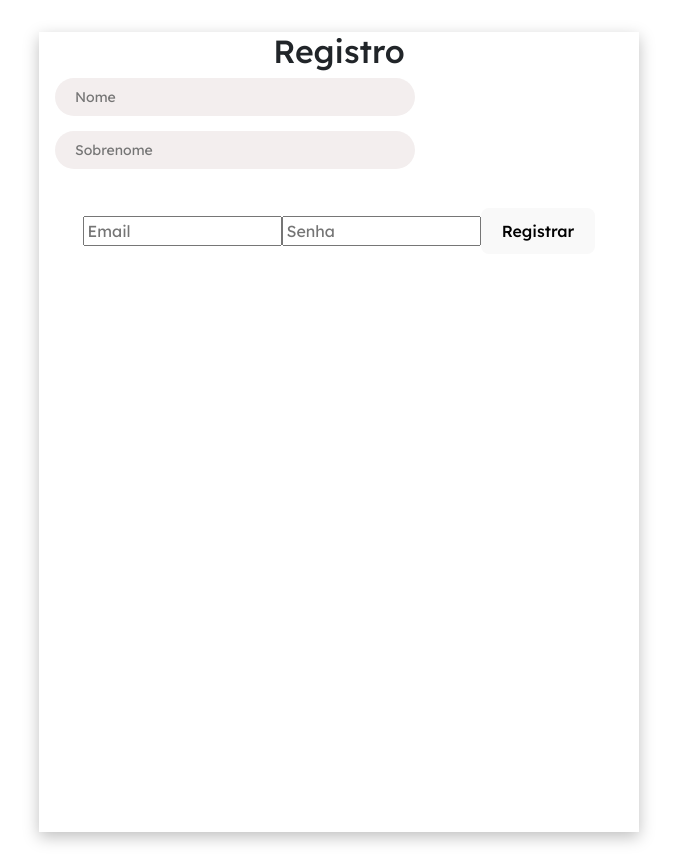
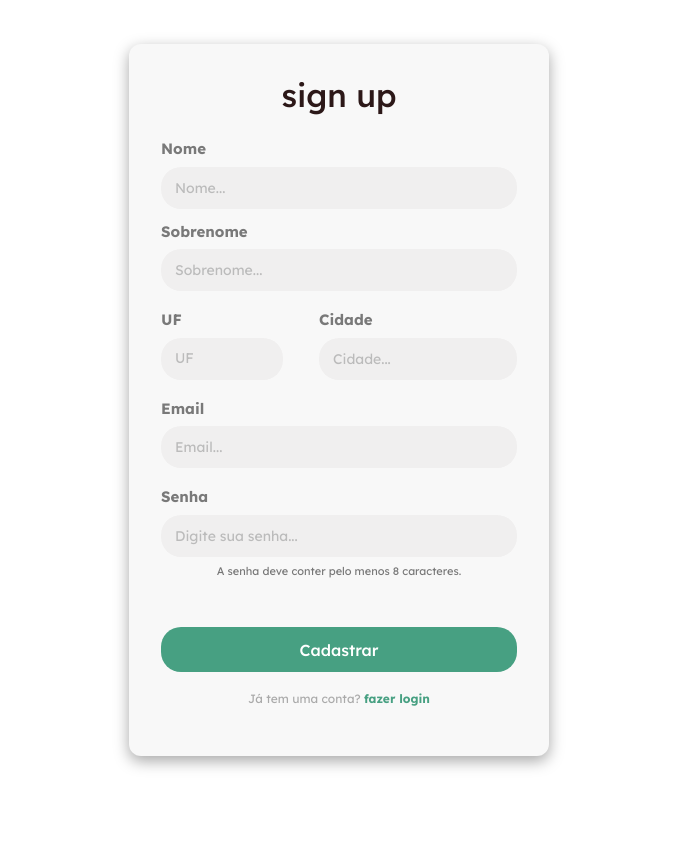
Before and after one commit to duudafs/travelapp, a React (Vite) app: page /registro in a window 1280 px wide. Shown: the whole page, without its empty margins (301-978 px from the left). After the commit the page ends 800 px from the top, so only its background shows below. Built offline with nearby package versions, Linux system fonts and the light colour scheme.

Commit message:
registro page

```diff
--- a/package.json
+++ b/package.json
@@ -11,6 +11,7 @@
   },
   "dependencies": {
     "bootstrap": "^5.3.8",
+    "primereact": "^10.9.7",
     "react": "^19.2.0",
     "react-dom": "^19.2.0",
     "react-router-dom": "^7.12.0"
--- a/src/views/Login.css
+++ b/src/views/Login.css
@@ -88,7 +88,7 @@
 }
 
 .submit-login:hover {
-  background-color: rgb(142, 206, 185);
+ background-color: rgb(142, 206, 158);
   transform: translateY(-4px);
 box-shadow: rgba(50, 50, 93, 0.25) 0px 6px 12px -2px, rgba(0, 0, 0, 0.3) 0px 3px 7px -3px;
 }
--- a/src/views/Registro.css
+++ b/src/views/Registro.css
@@ -1,30 +1,105 @@
-.card-registro{
-height: 800px;
-  width: 600px;
-  background-color: #ffffff;
-  box-shadow: rgba(0, 0, 0, 0.25) 0px 5px 15px;
+@import url('https://fonts.googleapis.com/css2?family=Lexend:wght@100..900&display=swap');
+* {
+  box-sizing: border-box;
 }
 
-.nome-input{
-  width: 100%;
-  max-width: 360px;
-  font-size: 14px;
-  height: 38px;
-  margin-bottom: 15px;
-  padding-left: 20px;
-  border: none;
-  border-radius: 20px;
-  background-color: #f3eeee;
+body {
+  background: #ffffff;
+  font-family: 'Lexend', sans-serif;
 }
 
-.sobrenome-input{
+.card-registro {
+  width: 420px;
+  padding: 32px;
+  background: #f8f8f8;
+  border-radius: 12px;
+  color: rgb(44, 24, 24);
+  font-family: 'Lexend', sans-serif;
+  box-shadow: rgba(0, 0, 0, 0.35) 0px 5px 15px;
+}
+
+.card-registro h2 {
+  text-align: center;
+  margin-bottom: 24px;
+}
+
+.container-registro {
+  display: flex;
+  flex-direction: column;
+  gap: 18px;
+}
+
+.row {
+  display: flex;
+  gap: 12px;
+}
+
+.col {
+  display: flex;
+  flex-direction: column;
+  flex: 1;
+}
+
+.col.full {
+  flex: 100%;
+}
+
+label {
+  font-size: 15px;
+  margin-bottom: 6px;
+  color: #797979;
+  font-weight: bold;
+  text-align: left;
+}
+
+input,
+select {
+  height: 42px;
+  padding: 0 14px;
+  border-radius: 20px;
+  border: none;
+  background: #f0efef;
+ color: #bbbbbb;
+  font-size: 14px;
+}
+
+input::placeholder {
+  color: #bbbbbb;
+}
+
+select {
+  appearance: none;
+  text-transform: uppercase;
+}
+
+.hint {
+  font-size: 11px;
+  color: #777;
+  margin-top: 6px;
+}
+
+button {
   width: 100%;
-  max-width: 360px;
-  font-size: 14px;
-  height: 38px;
-  margin-bottom: 39px;
-  padding-left: 20px;
-  border: none;
+  color: white;
+  background-color: rgb(71, 160, 130);
   border-radius: 20px;
-  background-color: #f3eeee;
+  margin-top: 30px;
+  transition: background-color 0.3s ease, transform 0.3s ease;
 }
+
+button:hover {
+  background-color: rgb(142, 206, 158);
+  transform: translateY(-4px);
+box-shadow: rgba(50, 50, 93, 0.25) 0px 6px 12px -2px, rgba(0, 0, 0, 0.3) 0px 3px 7px -3px;
+}
+
+.login-text {
+  text-align: center;
+  font-size: 12px;
+  color: #aaa;
+}
+
+.login-text span {
+  color: white;
+  cursor: pointer;
+}
--- a/src/views/Registro.jsx
+++ b/src/views/Registro.jsx
@@ -1,27 +1,97 @@
-import './Registro.css'
+import "./Registro.css"
 import { Link } from "react-router-dom"
 import { useState } from "react"
 
 function Registro() {
-    const [isregister, setIsregister] = useState(true)
+const [nome, setNome] = useState("")
+const [sobrenome, setSobrenome] = useState("")
+const [uf, setUF] = useState("UF")
+const [cidade, setCidade] = useState("")
+const [email, setEmail] = useState("")
+const [senha, setSenha] = useState("")
+
+const handleChange = (event) =>{
+    setUF(event.target.value)
+}
+
     return (
         <div className="card-registro">
-      <h2>Registro</h2>
-     <div class="row">
-    <div class="col-lg-8"> <input className="nome-input" type="text" placeholder="Nome" /></div>
+            <h2>sign up</h2>
 
-  </div>
-  <div class="row">
-    <div class="col-lg-8"> <input className="sobrenome-input" type="text" placeholder="Sobrenome" />
+            <form className="container-registro">
+
+                <div className="row">
+                    <div className="col">
+                        <label>Nome</label>
+                        <input
+                            type="text"
+                            placeholder="Nome..."
+                            value={nome}
+                            onChange={(e) => setNome(e.target.value)}
+                        />
                     </div>
 
+                    <div className="col">
+                        <label>Sobrenome</label>
+                        <input
+                            type="text"
+                            placeholder="Sobrenome..."
+                            value={sobrenome}
+                            onChange={(e) => setSobrenome(e.target.value)}
+                        />
+                    </div>
                 </div>
 
+                <div className="row">
+                    <div className="col uf">
+                        <label>UF</label>
+                        <select value={uf} onChange={handleChange}>
+                            <option>UF</option>
+                            <option>AM</option>
+                            <option>SP</option>
+                            <option>RJ</option>
+                            <option>MG</option>
+                            <option>DF</option>
+                        </select>
+                    </div>
 
-        <input className="email-input" type="email" placeholder="Email" />
-        <input className="senha-input" type="password" placeholder="Senha" />
-        <button type="submit">Registrar</button>
+                    <div className="col">
+                        <label>Cidade</label>
+                        <input type="text"
+                        placeholder="Cidade..."
+                        value={cidade}
+                        onChangeCapture={(e) => setCidade(e.target.value)}/>
+                    </div>
+                </div>
 
+                <div className="row">
+                    <div className="col full">
+                        <label>Email</label>
+                        <input type="email"
+                        placeholder="Email..."
+                        value={email}
+                        onChangeCapture={(e) => setEmail(e.target.value)} />
+                    </div>
+                </div>
+
+                <div className="row">
+                    <div className="col full">
+                        <label>Senha</label>
+                        <input type="password"
+                        placeholder="Digite sua senha..."
+                        value={senha}
+                        onChangeCapture={(e) => setSenha(e.target.value)} />
+                        <span className="hint">A senha deve conter pelo menos 8 caracteres.</span>
+                    </div>
+                </div>
+
+                <button type="submit">Cadastrar</button>
+
+                <p className="login-text">
+                    Já tem uma conta? <Link to="/"><strong style={{ color: "rgb(71, 160, 130)" }}>fazer login</strong></Link>
+                </p>
+
+            </form>
         </div>
     )
 }
```
Also changed, not shown: src/assets/components/Password.jsx (added), 1 other file (tests, documents, lock files or other folders). Lines whose indentation alone changed are shown as unchanged.
